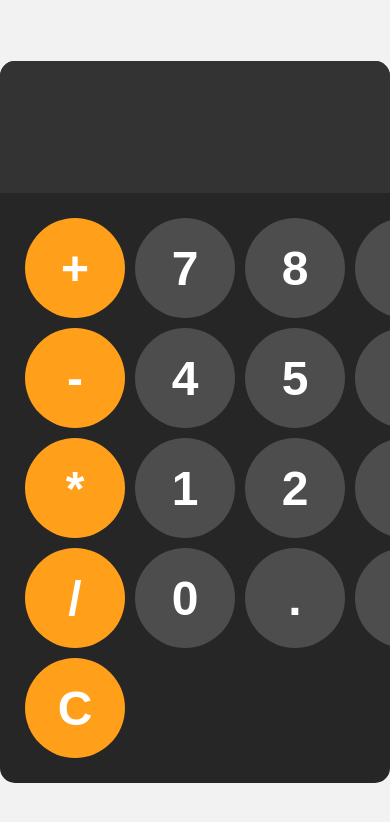
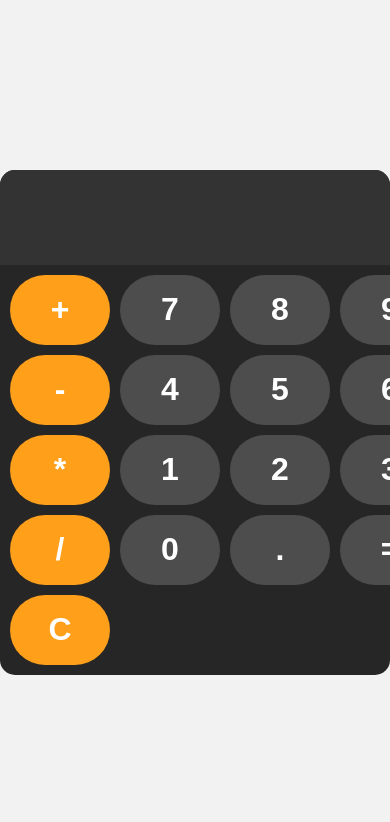
Before and after one commit to Gitarpro/Kalkulator-Sederhana, a plain HTML site: page index.html in a window 390 px wide. Drawn offline with Linux system fonts and the light colour scheme.

Commit message:
style.css

```diff
--- a/style.css
+++ b/style.css
@@ -54,3 +54,32 @@ button:active{
 .operator-btn:active{
     background-color: hsl(35, 100%, 75%);
 }
+@media (max-width: 600px) {
+    #display {
+        font-size: 4rem;
+    }
+
+    button {
+        height: 80px;
+        font-size: 2.5rem;
+    }
+
+    #keys {
+        padding: 15px;
+    }
+}
+
+@media (max-width: 400px) {
+    #display {
+        font-size: 3rem;
+    }
+
+    button {
+        height: 70px;
+        font-size: 2rem;
+    }
+
+    #keys {
+        padding: 10px;
+    }
+}
```
